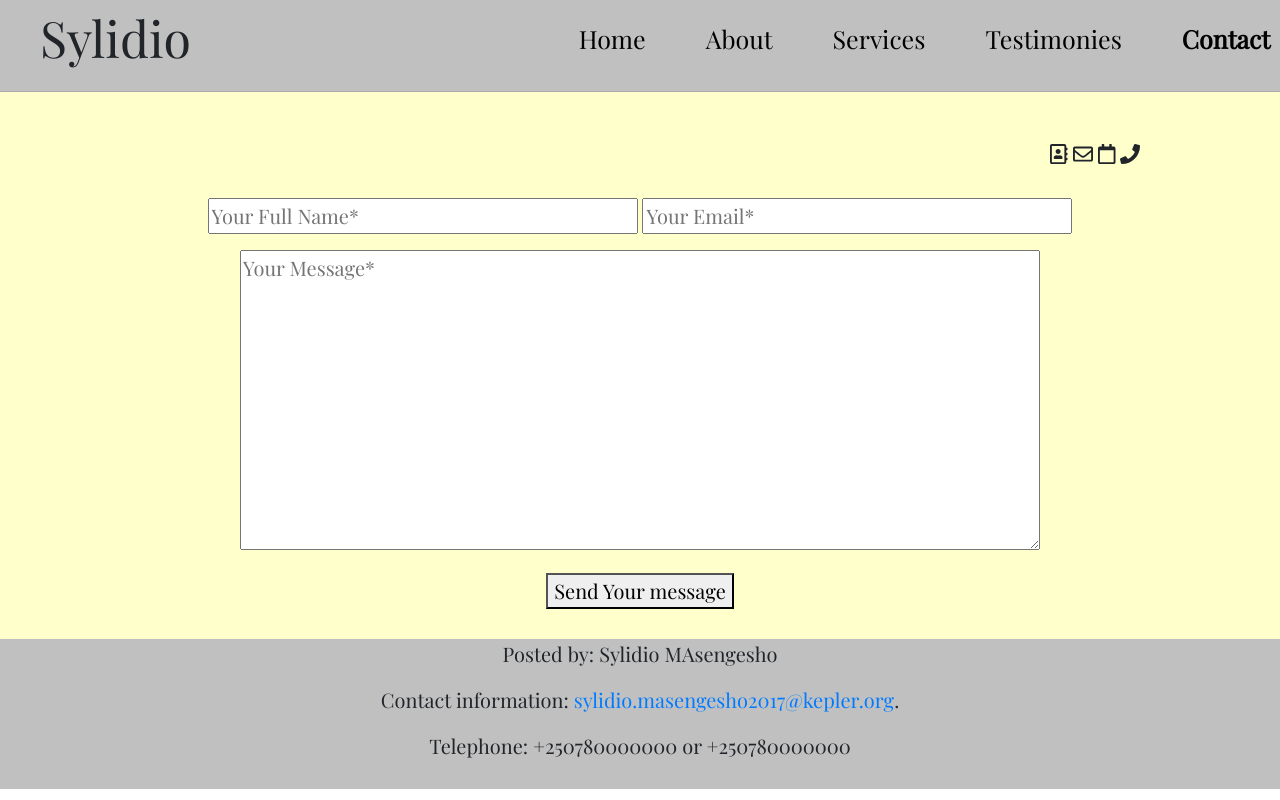
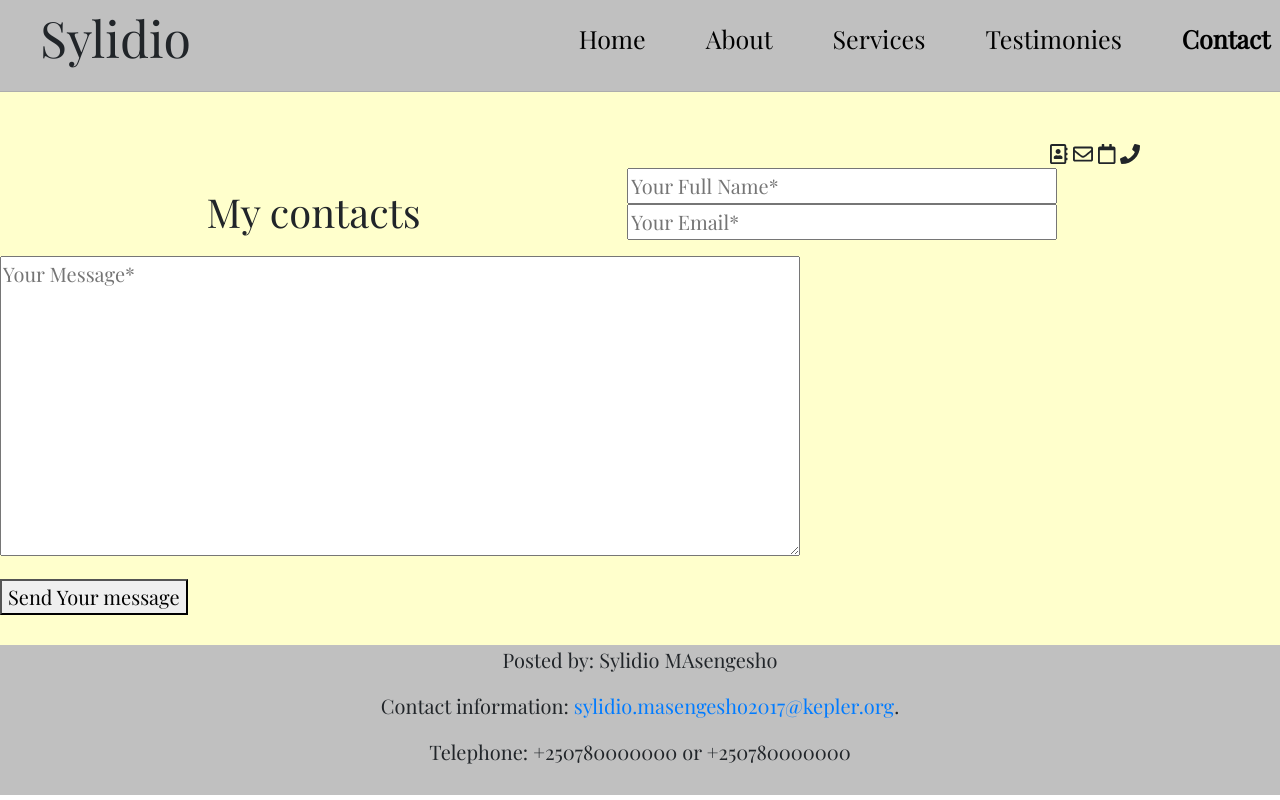
Before and after one commit to Sylidio12/Agaseke, a plain HTML site: page html/contact.html in a window 1280 px wide. Drawn offline with nearby package versions, Linux system fonts and the light colour scheme.

Commit message:
Update contact.html

```diff
--- a/html/contact.html
+++ b/html/contact.html
@@ -35,6 +35,10 @@
                </nav>
    		</header>
        <div> <br>
+	       <div class="column">
+		       <h1>My contacts</h1>
+	       </div>
+	       <div class="column>
            <form>
                <input type="name" name="name" placeholder="Your Full Name*">
                <input type="Email" name="Email" placeholder="Your Email*">
@@ -44,6 +48,8 @@
                <button>Send Your message</button>
 
            </form>
+	       </div>
+
            <br id="link3">
        </div>
        <footer>
```
